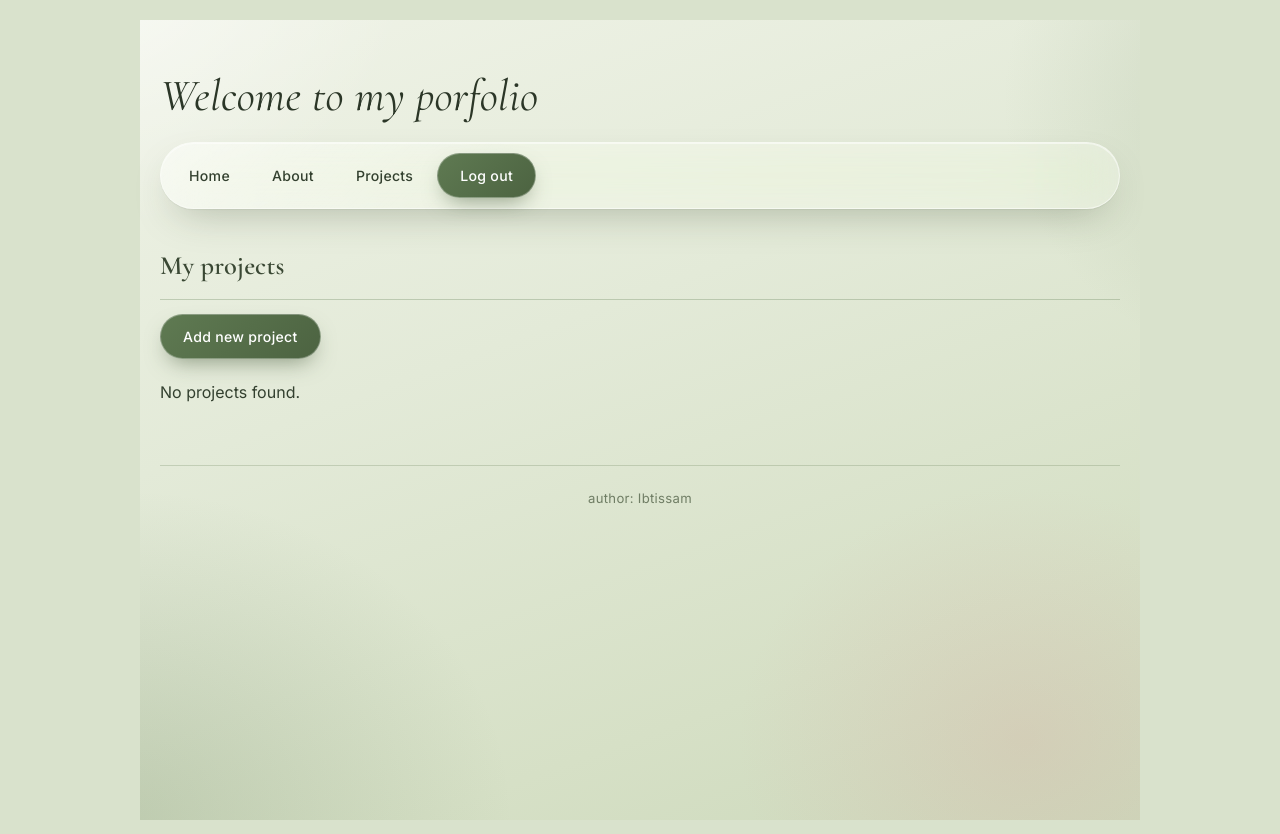
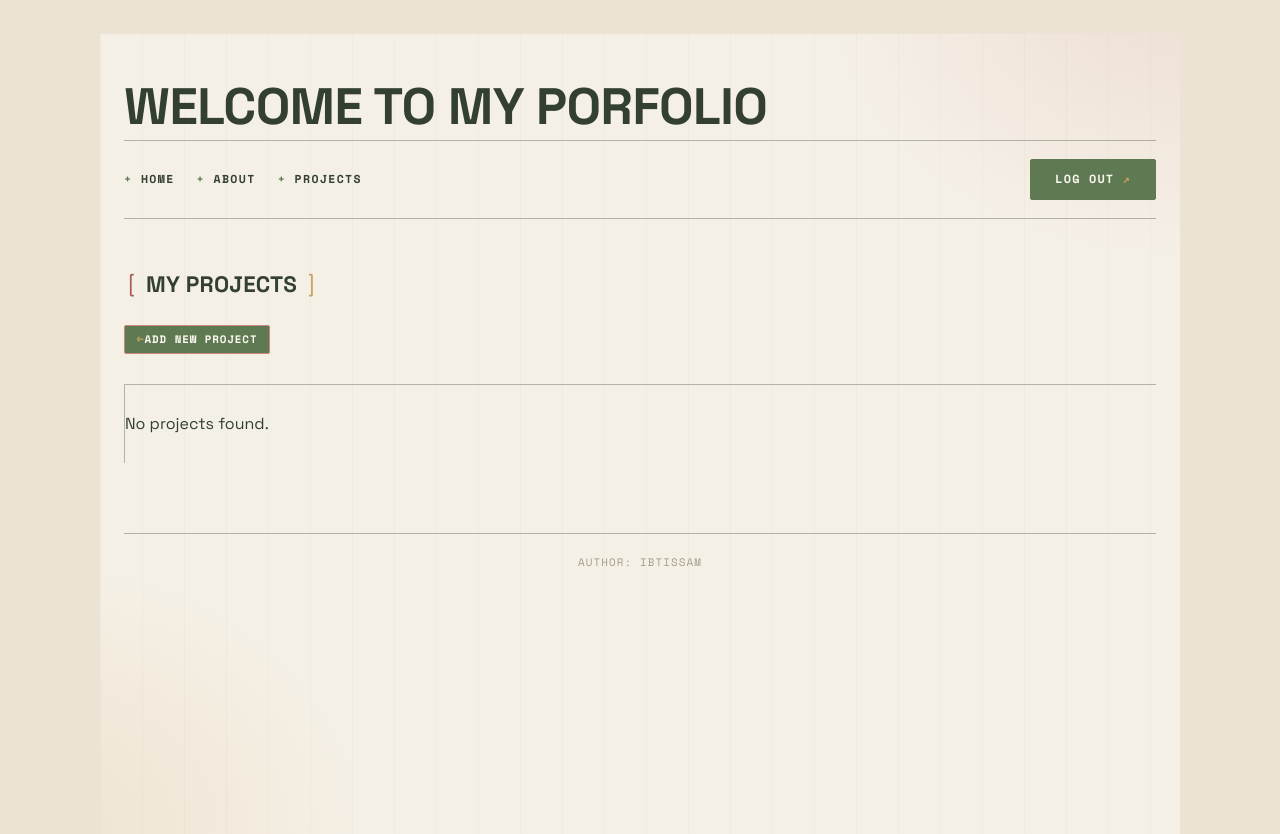
Before and after one commit to elrooibi-debug/portfolio, a Flask app: page /projects in a window 1280 px wide. Run offline with Flask 3, Linux system fonts and the light colour scheme; a user stored in the database is signed in; data that the repository does not hold is empty; some libraries are stand-ins or nearby versions.

Commit message:
version beta finie

```diff
--- a/app.py
+++ b/app.py
@@ -1,4 +1,4 @@
-from flask import Flask, render_template, request, session, url_for, redirect, flash
+from flask import Flask, render_template, request, session, url_for, redirect
 from flask_mysqldb import MySQL
 from config import Config
 
--- a/static/style.css
+++ b/static/style.css
@@ -1,24 +1,21 @@
-@import url('https://fonts.googleapis.com/css2?family=Cormorant+Garamond:ital,wght@0,400;0,500;0,600;1,400&family=Inter:wght@400;500;600&display=swap');
+@import url('https://fonts.googleapis.com/css2?family=Space+Grotesk:wght@400;500;600;700&family=Space+Mono:wght@400;700&display=swap');
 
 :root {
-    --primary-color: #5f7a52;
-    --primary-hover: #4c6341;
-    --sage: #93a883;
-    --blush: #d9a9a0;
-    --bg-color: #eef1e6;
-    --glass: rgba(255, 255, 255, 0.28);
-    --glass-strong: rgba(255, 255, 255, 0.42);
-    --glass-border: rgba(255, 255, 255, 0.55);
-    --text-color: #33402f;
-    --text-muted: #6f7d64;
-    --border-color: #d7ddc9;
-    --danger-color: #a85c52;
-    --danger-hover: #8f4a41;
-    --radius: 22px;
-    --radius-sm: 12px;
-    --shadow: 0 1px 1px rgba(50, 65, 45, 0.06), 0 16px 40px -16px rgba(45, 60, 35, 0.35);
-    --font-display: 'Cormorant Garamond', Georgia, serif;
-    --font-body: 'Inter', 'Segoe UI', system-ui, -apple-system, sans-serif;
+    --bg: #f5f0e6;
+    --ink: #33402f;
+    --ink-soft: #6f7d64;
+    --muted: #a39c8c;
+    --sage: #5f7a52;
+    --rose: #c9857d;
+    --rose-deep: #a85c52;
+    --gold: #c9a05e;
+    --line: rgba(95, 122, 82, 0.22);
+    --line-strong: rgba(51, 64, 47, 0.35);
+    --accent: var(--rose-deep);
+    --danger: #a85c52;
+    --radius: 2px;
+    --font-display: 'Space Grotesk', sans-serif;
+    --font-mono: 'Space Mono', monospace;
 }
 
 * {
@@ -28,166 +25,266 @@
 }
 
 html {
-    background: #d9e2cc;
+    background: #ece3d4;
 }
 
 body {
-    font-family: var(--font-body);
-    color: var(--text-color);
-    line-height: 1.65;
-    max-width: 1000px;
+    font-family: var(--font-display);
+    font-weight: 400;
+    color: var(--ink);
+    line-height: 1.6;
+    max-width: 1080px;
     margin: 0 auto;
-    padding: 40px 20px;
+    padding: 48px 24px 60px;
     position: relative;
     min-height: 100vh;
     background:
-        radial-gradient(ellipse 560px 460px at 6% -8%, rgba(255, 255, 255, 0.6), transparent 60%),
-        radial-gradient(ellipse 620px 520px at 105% 10%, rgba(147, 168, 131, 0.35), transparent 55%),
-        radial-gradient(ellipse 520px 460px at 80% 90%, rgba(217, 169, 160, 0.28), transparent 55%),
-        radial-gradient(ellipse 700px 600px at 10% 100%, rgba(95, 122, 82, 0.22), transparent 55%),
-        linear-gradient(160deg, #f1f4e9 0%, #e3ead8 40%, #d6e0c6 75%, #cbd8ba 100%);
-    background-attachment: fixed;
+        repeating-linear-gradient(90deg, rgba(95, 122, 82, 0.04) 0px, rgba(95, 122, 82, 0.04) 1px, transparent 1px, transparent 42px),
+        radial-gradient(ellipse 600px 460px at 100% -6%, rgba(201, 133, 125, 0.16), transparent 60%),
+        radial-gradient(ellipse 560px 460px at -6% 100%, rgba(201, 160, 94, 0.16), transparent 60%),
+        var(--bg);
 }
 
 head {
     display: block;
     text-align: center;
-    margin-bottom: 20px;
+    margin-bottom: 34px;
 }
 
 h1 {
     font-family: var(--font-display);
-    color: #2b3627;
-    font-weight: 500;
-    font-style: italic;
-    font-size: 2.8rem;
-    letter-spacing: 0.3px;
+    font-weight: 700;
+    text-transform: uppercase;
+    color: var(--ink);
+    font-size: clamp(2.1rem, 5vw, 3.2rem);
+    line-height: 0.98;
+    letter-spacing: -0.01em;
     margin-bottom: 8px;
 }
 
 h2 {
     font-family: var(--font-display);
-    color: #3a4834;
-    font-weight: 600;
-    font-size: 1.65rem;
-    letter-spacing: 0.2px;
-    margin-bottom: 14px;
-    padding-bottom: 10px;
-    border-bottom: 1px solid rgba(95, 122, 82, 0.3);
+    font-weight: 700;
+    text-transform: uppercase;
+    color: var(--ink);
+    font-size: 1.4rem;
+    letter-spacing: 0.01em;
+    margin-bottom: 22px;
+    display: flex;
+    align-items: center;
+    gap: 2px;
 }
 
-/* ---- glass helper, applied to every glass surface ---- */
-nav,
-form,
-.project-card,
-table,
-div[id^="del-"] {
-    background: var(--glass);
-    backdrop-filter: blur(22px) saturate(160%);
-    -webkit-backdrop-filter: blur(22px) saturate(160%);
-    border: 1px solid var(--glass-border);
-    box-shadow:
-        inset 0 1px 0 rgba(255, 255, 255, 0.5),
-        inset 0 0 40px rgba(255, 255, 255, 0.08),
-        var(--shadow);
-    position: relative;
+h2::before {
+    content: "[";
+    font-family: var(--font-mono);
+    font-weight: 400;
+    color: var(--rose-deep);
+    margin-right: 6px;
 }
 
-/* soft top-left light sheen, like real glass catching light */
-nav::before,
-form::before,
-.project-card::before,
-table::before {
-    content: "";
-    position: absolute;
-    inset: 0;
-    border-radius: inherit;
-    background: linear-gradient(135deg, rgba(255, 255, 255, 0.35) 0%, rgba(255, 255, 255, 0) 35%);
-    pointer-events: none;
+h2::after {
+    content: "]";
+    font-family: var(--font-mono);
+    font-weight: 400;
+    color: var(--gold);
+    margin-left: 6px;
 }
 
 nav {
     display: flex;
     flex-wrap: wrap;
-    gap: 6px;
-    padding: 10px;
-    border-radius: 999px;
-    margin-bottom: 36px;
+    gap: 22px;
     align-items: center;
+    padding: 18px 0;
+    border-top: 1px solid var(--line-strong);
+    border-bottom: 1px solid var(--line-strong);
+    margin-bottom: 48px;
 }
 
 nav a {
     text-decoration: none;
-    color: var(--text-color);
-    font-weight: 500;
-    font-size: 0.88rem;
-    letter-spacing: 0.3px;
-    padding: 8px 18px;
-    border-radius: 999px;
-    position: relative;
-    z-index: 1;
+    color: var(--ink);
+    font-family: var(--font-mono);
+    font-weight: 700;
+    font-size: 0.72rem;
+    text-transform: uppercase;
+    letter-spacing: 0.12em;
+}
+
+nav a::before {
+    content: "+ ";
+    color: var(--sage);
 }
 
 nav a:hover {
-    background-color: rgba(95, 122, 82, 0.14);
-    color: var(--primary-color);
+    color: var(--rose-deep);
+}
+
+nav a:last-child {
+    margin-left: auto;
+}
+
+nav a:last-child::before {
+    content: "";
+}
+
+nav a:last-child::after {
+    content: " \2197";
+    color: var(--gold);
 }
 
 a {
-    color: var(--primary-color);
+    color: var(--sage);
     text-decoration: none;
+    text-underline-offset: 3px;
 }
 
 a:hover {
     text-decoration: underline;
+    color: var(--rose-deep);
+}
+
+a:focus-visible,
+button:focus-visible,
+input:focus-visible,
+textarea:focus-visible {
+    outline: 2px solid var(--rose-deep);
+    outline-offset: 3px;
+}
+
+body > a {
+    display: inline-flex;
+    align-items: center;
+    gap: 6px;
+    font-family: var(--font-mono);
+    font-size: 0.72rem;
+    font-weight: 700;
+    text-transform: uppercase;
+    letter-spacing: 0.1em;
+    color: var(--ink-soft);
+    margin-bottom: 22px;
+    text-decoration: none !important;
+}
+
+body > a::before {
+    content: "\2190";
+    color: var(--gold);
+}
+
+body > a:hover {
+    color: var(--rose-deep);
+}
+
+a[href*="action=edit"] {
+    display: inline-block;
+    font-family: var(--font-mono);
+    font-size: 0.68rem;
+    font-weight: 700;
+    text-transform: uppercase;
+    letter-spacing: 0.08em;
+    color: var(--rose-deep);
+    border: 1px solid var(--rose);
+    padding: 5px 12px;
+    border-radius: var(--radius);
+    text-decoration: none !important;
+}
+
+a[href*="action=edit"]:hover {
+    background: var(--rose);
+    color: #fff !important;
+    border-color: var(--rose);
+}
+
+a[target="_blank"] {
+    font-weight: 600;
+    color: var(--rose-deep);
+}
+
+a[target="_blank"]::after {
+    content: "\2197";
+    margin-left: 4px;
+    color: var(--gold);
 }
 
 .btn, .btn-edit, button[type="submit"], input[type="submit"] {
     display: inline-block;
-    background: linear-gradient(135deg, var(--primary-color), #4c6341);
-    color: white !important;
-    padding: 10px 22px;
-    border: 1px solid rgba(255, 255, 255, 0.3);
-    border-radius: 999px;
+    background: var(--sage);
+    color: #fdfaf3 !important;
+    padding: 10px 24px;
+    border: 1px solid var(--sage);
+    border-radius: var(--radius);
     cursor: pointer;
-    font-weight: 500;
-    font-size: 0.88rem;
-    letter-spacing: 0.3px;
+    font-family: var(--font-mono);
+    font-weight: 700;
+    font-size: 0.74rem;
+    text-transform: uppercase;
+    letter-spacing: 0.1em;
     text-decoration: none !important;
-    box-shadow: 0 10px 22px -8px rgba(60, 80, 50, 0.55);
+    transition: background 0.15s ease, color 0.15s ease, border-color 0.15s ease;
 }
 
 .btn:hover, .btn-edit:hover, button[type="submit"]:hover, input[type="submit"]:hover {
-    background: linear-gradient(135deg, var(--primary-hover), #3a4e32);
+    background: var(--rose-deep);
+    border-color: var(--rose-deep);
 }
 
 button[type="button"] {
-    background-color: rgba(255, 255, 255, 0.4);
-    backdrop-filter: blur(10px);
-    -webkit-backdrop-filter: blur(10px);
-    color: var(--text-color);
-    border: 1px solid var(--glass-border);
+    background: transparent;
+    color: var(--ink-soft);
+    border: 1px solid var(--line-strong);
     padding: 8px 18px;
-    border-radius: 999px;
+    border-radius: var(--radius);
     cursor: pointer;
-    font-size: 0.88rem;
+    font-family: var(--font-mono);
+    font-size: 0.72rem;
+    text-transform: uppercase;
+    letter-spacing: 0.08em;
 }
 
 button[type="button"]:hover {
-    background-color: rgba(255, 255, 255, 0.65);
+    border-color: var(--gold);
+    color: var(--ink);
 }
 
 form {
-    border-radius: var(--radius);
-    padding: 28px;
+    border-top: 1px solid var(--line-strong);
+    padding: 30px 0 10px;
+}
+
+form > div:first-child:not(:empty) {
+    border-left: 2px solid var(--danger);
+    color: var(--danger);
+    font-family: var(--font-mono);
+    font-size: 0.78rem;
+    font-weight: 700;
+    text-transform: uppercase;
+    letter-spacing: 0.05em;
+    padding: 8px 14px;
+    margin-bottom: 20px;
+}
+
+form > div:first-child:empty {
+    display: none;
+}
+
+form p {
+    margin-bottom: 6px;
+    font-family: var(--font-mono);
+    font-size: 0.7rem;
+    font-weight: 700;
+    text-transform: uppercase;
+    letter-spacing: 0.1em;
+    color: var(--ink-soft);
 }
 
 label {
-    font-size: 0.78rem;
-    font-weight: 600;
+    font-family: var(--font-mono);
+    font-size: 0.7rem;
+    font-weight: 700;
     text-transform: uppercase;
-    letter-spacing: 0.6px;
-    color: var(--text-muted);
+    letter-spacing: 0.1em;
+    color: var(--ink-soft);
 }
 
 input[type="text"],
@@ -195,49 +292,76 @@ input[type="email"],
 input[type="password"],
 input[type="number"],
 input[type="time"],
+input[type="username"],
 textarea {
     width: 100%;
     max-width: 100%;
-    padding: 10px 14px;
-    margin-top: 6px;
-    margin-bottom: 14px;
-    border: 1px solid rgba(215, 221, 201, 0.8);
-    border-radius: var(--radius-sm);
-    background-color: rgba(255, 255, 255, 0.45);
-    font-family: inherit;
+    padding: 9px 2px;
+    margin-top: 4px;
+    margin-bottom: 22px;
+    border: none;
+    border-bottom: 1px solid var(--line-strong);
+    border-radius: 0;
+    background: transparent;
+    font-family: var(--font-display);
     font-size: 0.95rem;
-    color: var(--text-color);
+    color: var(--ink);
     position: relative;
     z-index: 1;
 }
 
 input:focus, textarea:focus {
     outline: none;
-    border-color: var(--sage);
-    box-shadow: 0 0 0 3px rgba(95, 122, 82, 0.2);
+    border-bottom-color: var(--rose-deep);
+    box-shadow: none;
 }
 
 input[type="checkbox"] {
-    width: 18px;
-    height: 18px;
+    width: 16px;
+    height: 16px;
     cursor: pointer;
-    accent-color: var(--primary-color);
+    accent-color: var(--rose-deep);
 }
 
 .project-grid {
     display: grid;
     grid-template-columns: repeat(auto-fill, minmax(280px, 1fr));
-    gap: 22px;
-    margin-top: 20px;
+    gap: 0;
+    margin-top: 8px;
+    counter-reset: card;
+    border-top: 1px solid var(--line-strong);
+    border-left: 1px solid var(--line-strong);
 }
 
 .project-card {
-    border-radius: var(--radius);
-    padding: 22px;
+    counter-increment: card;
+    border-right: 1px solid var(--line-strong);
+    border-bottom: 1px solid var(--line-strong);
+    border-top: 2px solid transparent;
+    padding: 26px 22px;
     display: flex;
     flex-direction: column;
     justify-content: space-between;
-    overflow: hidden;
+    position: relative;
+    transition: background 0.15s ease, border-color 0.15s ease;
+}
+
+.project-grid .project-card:nth-child(3n+1) { border-top-color: var(--rose); }
+.project-grid .project-card:nth-child(3n+2) { border-top-color: var(--gold); }
+.project-grid .project-card:nth-child(3n+3) { border-top-color: var(--sage); }
+
+.project-card::before {
+    content: counter(card, decimal-leading-zero);
+    font-family: var(--font-mono);
+    font-size: 0.7rem;
+    color: var(--muted);
+    letter-spacing: 0.08em;
+    display: block;
+    margin-bottom: 14px;
+}
+
+.project-card:hover {
+    background: rgba(201, 133, 125, 0.06);
 }
 
 .card-header {
@@ -245,107 +369,164 @@ input[type="checkbox"] {
     justify-content: space-between;
     align-items: flex-start;
     margin-bottom: 10px;
-    position: relative;
-    z-index: 1;
+    gap: 10px;
 }
 
 .card-header h3 {
-    font-size: 1.3rem;
-    color: #2b3627;
+    font-size: 1.15rem;
+    color: var(--ink);
     font-family: var(--font-display);
-    font-weight: 600;
+    font-weight: 700;
+    text-transform: uppercase;
+    letter-spacing: 0.01em;
 }
 
 .badge-time {
-    background-color: rgba(217, 169, 160, 0.32);
-    color: #8a4f42;
-    font-size: 0.7rem;
+    font-family: var(--font-mono);
+    color: var(--rose-deep);
+    background: rgba(201, 133, 125, 0.14);
+    font-size: 0.66rem;
     font-weight: 700;
     text-transform: uppercase;
-    letter-spacing: 0.5px;
-    padding: 4px 11px;
-    border-radius: 999px;
+    letter-spacing: 0.06em;
+    border: 1px solid var(--rose);
+    padding: 3px 9px;
+    border-radius: var(--radius);
     white-space: nowrap;
 }
 
 .card-description {
-    color: var(--text-muted);
-    font-size: 0.95rem;
-    margin-bottom: 16px;
-    position: relative;
-    z-index: 1;
+    color: var(--ink-soft);
+    font-size: 0.92rem;
+    margin-bottom: 18px;
 }
 
 .card-tags {
     display: flex;
     flex-wrap: wrap;
     gap: 6px;
-    margin-bottom: 16px;
-    position: relative;
-    z-index: 1;
+    margin-bottom: 18px;
 }
 
 .tag {
-    background-color: rgba(255, 255, 255, 0.5);
-    border: 1px solid rgba(95, 122, 82, 0.25);
-    color: #4d5c46;
-    font-size: 0.75rem;
-    letter-spacing: 0.2px;
-    padding: 4px 11px;
-    border-radius: 999px;
+    background: rgba(201, 160, 94, 0.12);
+    border: 1px solid var(--gold);
+    color: #6b5730;
+    font-family: var(--font-mono);
+    font-size: 0.66rem;
+    text-transform: uppercase;
+    letter-spacing: 0.06em;
+    padding: 3px 9px;
+    border-radius: var(--radius);
+}
+
+.tag:nth-child(2) {
+    background: rgba(95, 122, 82, 0.12);
+    border-color: var(--sage);
+    color: var(--sage);
 }
 
 .card-link {
-    font-weight: 600;
-    position: relative;
-    z-index: 1;
+    font-family: var(--font-mono);
+    font-weight: 700;
+    font-size: 0.72rem;
+    text-transform: uppercase;
+    letter-spacing: 0.06em;
+    color: var(--rose-deep);
+}
+
+.card-link::after {
+    content: " \2197";
+    color: var(--gold);
 }
 
 table {
     width: 100%;
     border-collapse: collapse;
-    border-radius: var(--radius);
-    overflow: hidden;
     margin-top: 15px;
     margin-bottom: 25px;
+    border-top: 1px solid var(--line-strong);
 }
 
 th, td {
-    padding: 14px 18px;
+    padding: 13px 16px;
     text-align: left;
-    border-bottom: 1px solid rgba(215, 221, 201, 0.7);
-    position: relative;
-    z-index: 1;
+    border-bottom: 1px solid var(--line);
 }
 
 th {
-    background-color: rgba(255, 255, 255, 0.3);
-    font-weight: 600;
-    font-size: 0.78rem;
+    font-family: var(--font-mono);
+    font-weight: 700;
+    font-size: 0.68rem;
     text-transform: uppercase;
-    letter-spacing: 0.5px;
-    color: #4d5c46;
+    letter-spacing: 0.08em;
+    color: var(--rose-deep);
 }
 
 tr:last-child td {
-    border-bottom: none;
+    border-bottom: 1px solid var(--line-strong);
 }
 
 s {
-    color: var(--text-muted);
+    color: var(--muted);
 }
 
 div[id^="del-"] {
-    border-radius: var(--radius) !important;
+    border: 1px solid var(--rose);
+    padding: 16px;
     z-index: 10;
 }
 
+body > div {
+    border-top: 1px solid var(--line-strong);
+    padding: 26px 0;
+    margin-bottom: 4px;
+}
+
+body > div strong {
+    font-family: var(--font-mono);
+    font-weight: 700;
+    text-transform: uppercase;
+    font-size: 0.85rem;
+    letter-spacing: 0.04em;
+    color: var(--rose-deep);
+}
+
+body > p {
+    font-family: var(--font-display);
+    font-size: 1.05rem;
+    color: var(--ink-soft);
+    max-width: 620px;
+    margin: 0 auto 30px;
+    text-align: center;
+}
+
 footer {
-    margin-top: 60px;
-    padding-top: 22px;
-    border-top: 1px solid rgba(95, 122, 82, 0.25);
+    margin-top: 70px;
+    padding-top: 20px;
+    border-top: 1px solid var(--line-strong);
     text-align: center;
-    color: var(--text-muted);
-    font-size: 0.82rem;
-    letter-spacing: 0.3px;
+    color: var(--muted);
+    font-family: var(--font-mono);
+    font-size: 0.68rem;
+    text-transform: uppercase;
+    letter-spacing: 0.1em;
 }
+
+@media (max-width: 640px) {
+    body {
+        padding: 32px 16px 44px;
+    }
+
+    nav {
+        gap: 14px;
+    }
+
+    .project-grid {
+        border-left: none;
+    }
+
+    .project-card {
+        border-left: 1px solid var(--line-strong);
+    }
+}
```
